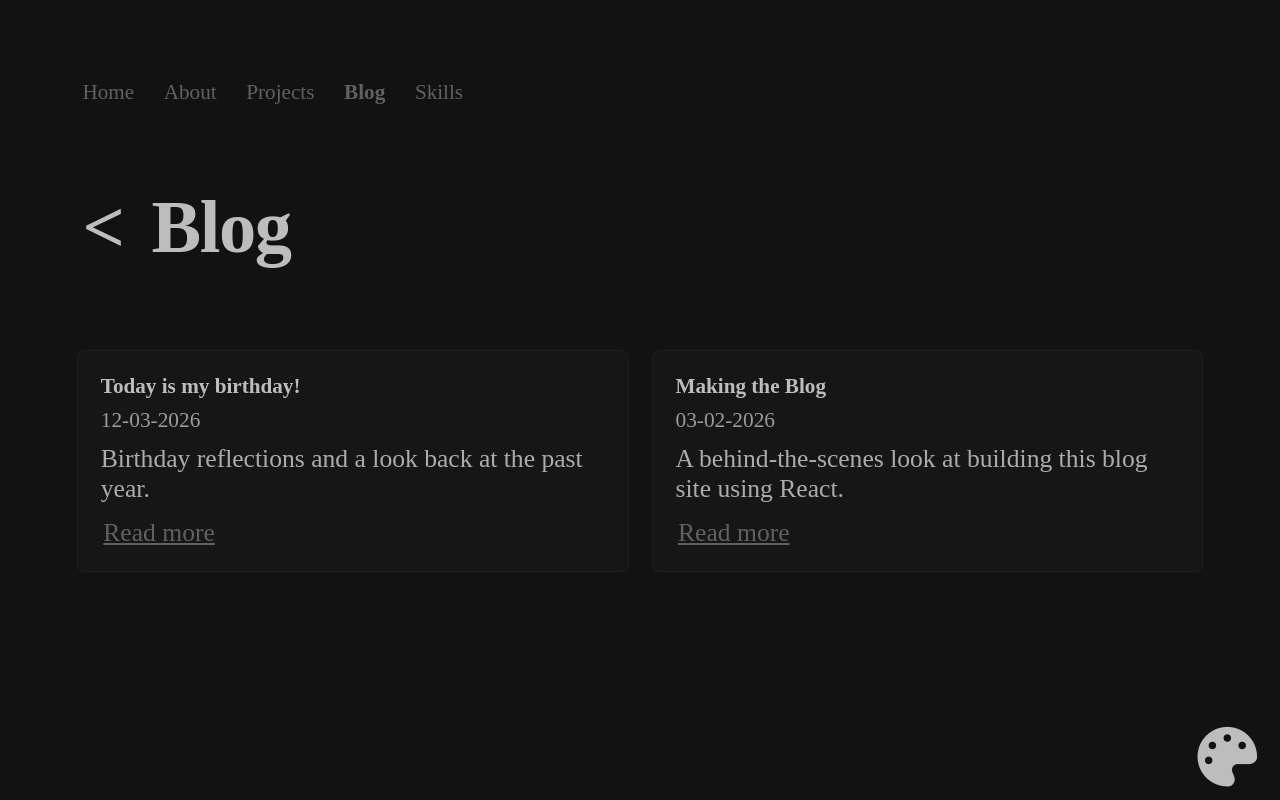
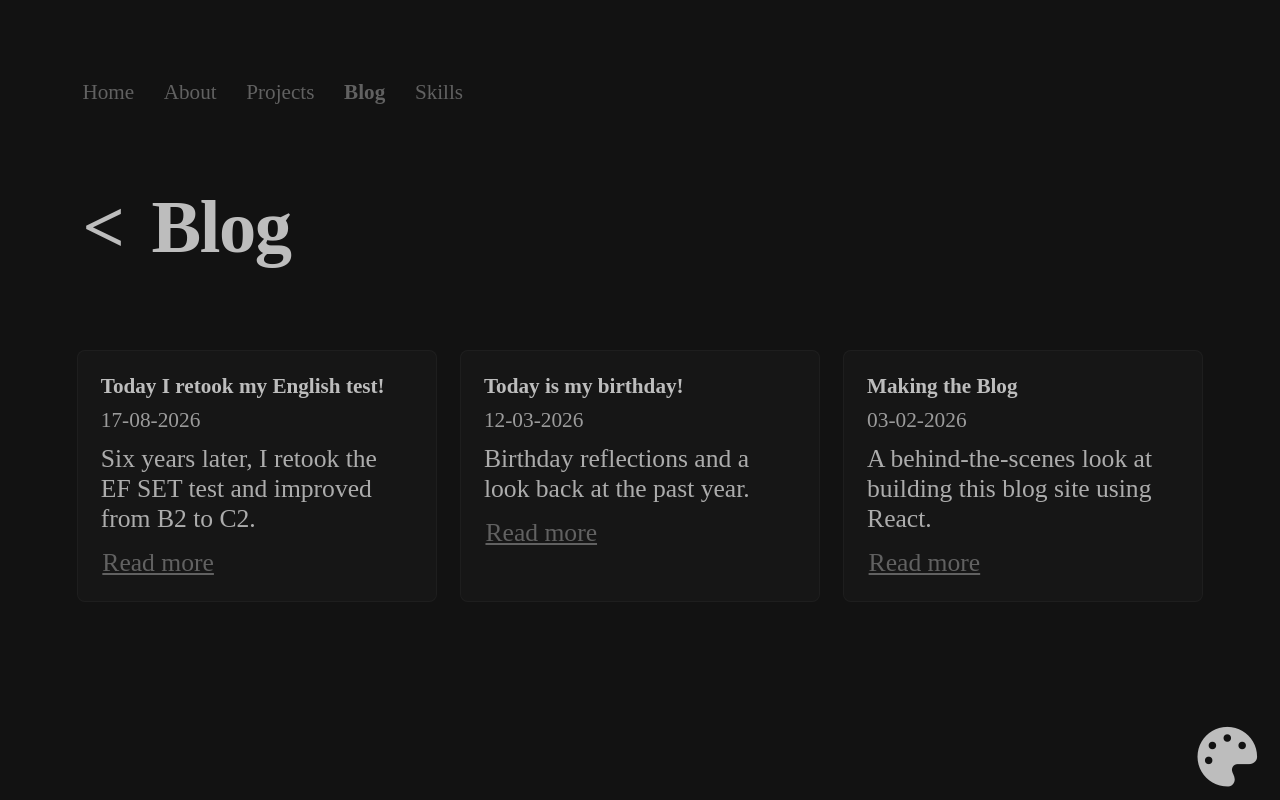
Before and after one commit to CammarataLudovico/Ludov.dev-Maker-Blog, a React (Vite) app: page /blog in a window 1280 px wide. Built offline with nearby package versions, Linux system fonts and the light colour scheme; a web font is replaced by a local one.

Commit message:
update_data: new post about my english level

```diff
--- a/src/data/posts.js
+++ b/src/data/posts.js
@@ -37,6 +37,17 @@ Thank you for reading, and I hope you find the blog informative and engaging!
   ~
   .quit
   `
+  },
+  {
+    id: 2,
+    title: "Today I retook my English test!",
+    date: "17-08-2026",
+    certificateUrl: "https://cert.efset.org/it/Y1EwAJ",
+    summary: "Six years later, I retook the EF SET test and improved from B2 to C2.",
+    content: `Today I retook the EF SET English test to see how much my English has improved.\n\nI'm really happy with the result because six years ago, when I first took the test, I scored at a B2 level. This time, I reached an overall C2 level.\n\nMy Reading score improved from 49/100 to 87/100, going from B1 to C2, while my Listening score went from 57/100 to 68/100, improving from B2 to C1.\n\nI'm especially happy with the progress I've made in Reading, but I'd still like to improve my Listening skills.\n\nMy next goal is to get closer to C2 in Listening too, mainly by watching movies and TV series in English without relying too much on subtitles, and by listening to more podcasts.
+  ~
+  .quit
+  `
   }
 ];
 
--- a/src/pages/BlogPost.jsx
+++ b/src/pages/BlogPost.jsx
@@ -25,6 +25,11 @@ export default function BlogPost() {
           <h2>{post.title}</h2>
           <small>{post.date}</small>
           <div style={{ whiteSpace: "pre-wrap", marginTop: "1rem" }}>{post.content}</div>
+          <div>
+            <a href={post.certificateUrl} target="_blank" rel="noopener noreferrer">
+              View Certificate
+            </a>
+          </div>
         </article>
       </main>
     </div>
--- a/src/pages/Skills.jsx
+++ b/src/pages/Skills.jsx
@@ -48,7 +48,9 @@ Certifications:
 
 -[Sql intermediate](https://www.hackerrank.com/certificates/iframe/e83f2fde3d60)
 
--[Css Basic](https://www.hackerrank.com/certificates/iframe/e83f2fde3d60)" />
+-[Css Basic](https://www.hackerrank.com/certificates/iframe/e83f2fde3d60)
+
+-[EF SET C2 English Certificate](https://cert.efset.org/it/Y1EwAJ)" />
   <span className="empty-line" />
       <span className="status-line">
         <span>.quit</span>
```
Also changed, not shown: 1 other file (tests, documents, lock files or other folders).
